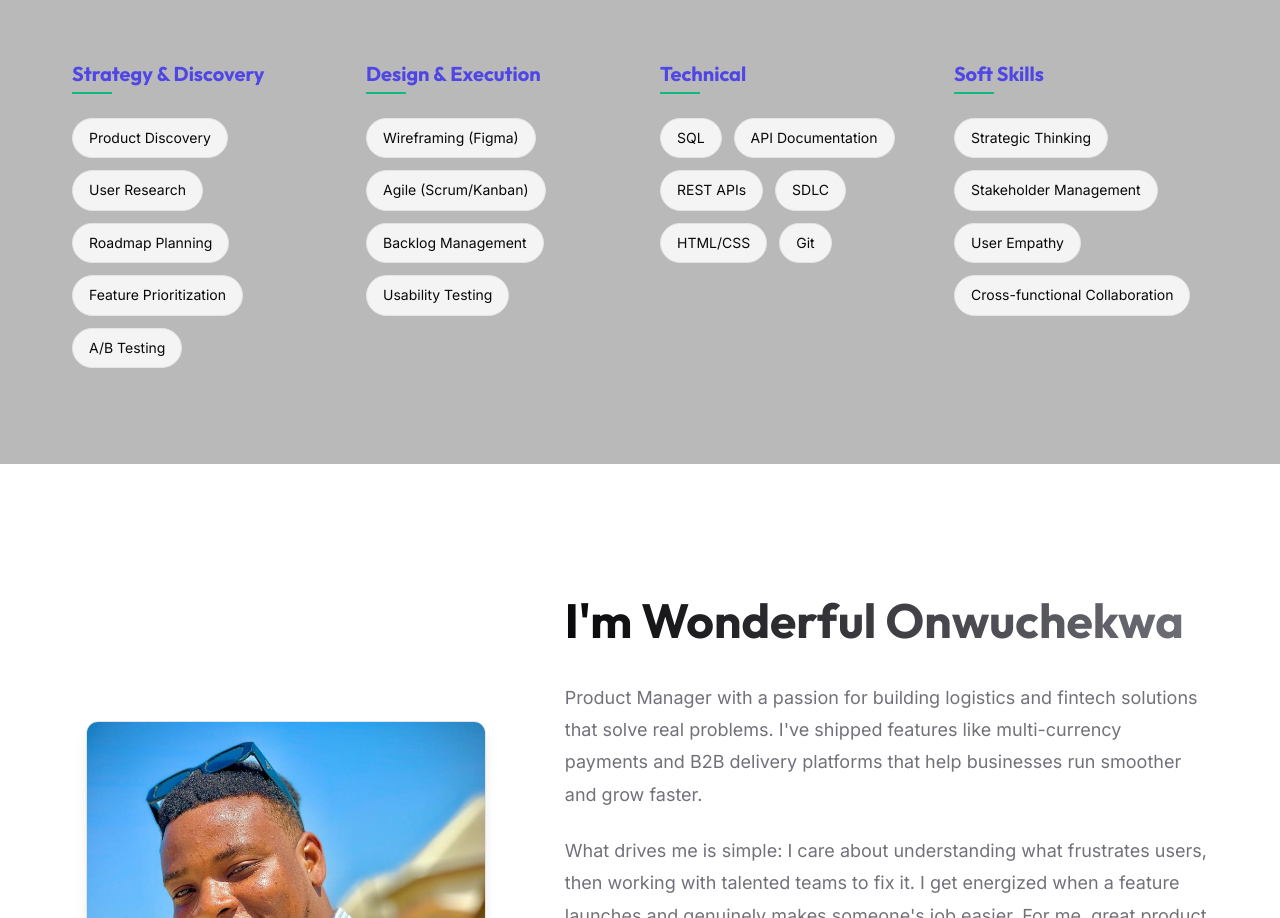
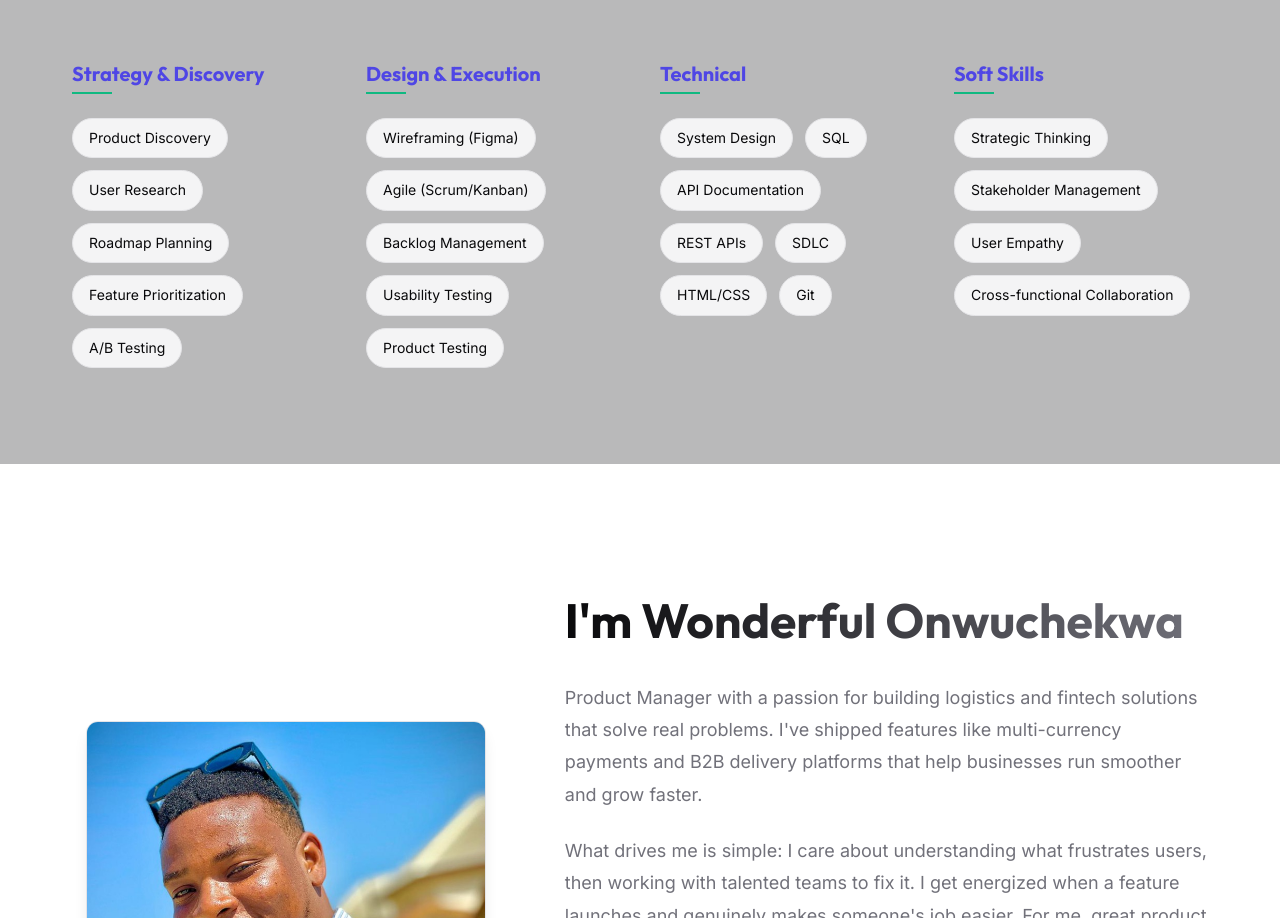
Before and after one commit to Bigwondy/PM-Portfolio, a Next.js app: page / in a window 1280 px wide. Shown: the part 2565-3483 px from the top of the page. Built offline with nearby package versions, Linux system fonts and the light colour scheme.

Commit message:
feat: Add System Design/Testing skills and fix favicon link

```diff
--- a/app/layout.js
+++ b/app/layout.js
@@ -18,7 +18,9 @@ export const metadata = {
   title: 'Wonderful Onwuchekwa | Product Manager',
   description: 'Shipping products users love and businesses need proven across logistics, fintech, and SaaS with measurable impact.',
   icons: {
-    icon: '/favicon.ico',
+    icon: '/favicon.ico', // Explicitly points to public/favicon.ico
+    shortcut: '/favicon.ico',
+    apple: '/favicon.ico',
   },
 };
 
--- a/components/SkillsSection.js
+++ b/components/SkillsSection.js
@@ -7,11 +7,11 @@ const skillGroups = [
   },
   {
     category: "Design & Execution",
-    skills: ["Wireframing (Figma)", "Agile (Scrum/Kanban)", "Backlog Management", "Usability Testing"]
+    skills: ["Wireframing (Figma)", "Agile (Scrum/Kanban)", "Backlog Management", "Usability Testing", "Product Testing"]
   },
   {
     category: "Technical",
-    skills: ["SQL", "API Documentation", "REST APIs", "SDLC", "HTML/CSS", "Git"]
+    skills: ["System Design", "SQL", "API Documentation", "REST APIs", "SDLC", "HTML/CSS", "Git"]
   },
   {
     category: "Soft Skills",
```
